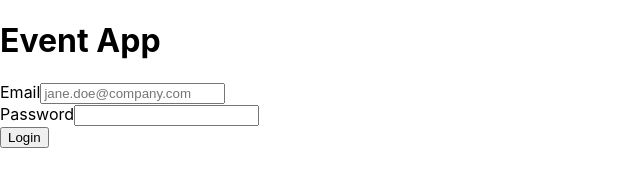
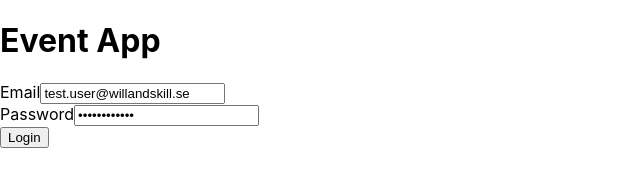
Before and after one commit to msoderblom/js-lessons-event-app, a React (Create React App) app: page / in a window 1280 px wide. Shown: the top 176 px of the page, without its empty margins (0-640 px from the left). Built offline with nearby package versions, Linux system fonts and the light colour scheme.

Commit message:
refactor input handling to use state variables

```diff
--- a/src/App.js
+++ b/src/App.js
@@ -1,21 +1,21 @@
-import React, { useRef } from "react";
+import React, { useState } from "react";
 
 const ROOT_URL = "http://yoshi.willandskill.eu:8999/api/v1/";
 const LOGIN_URL = `${ROOT_URL}auth/api-token-auth/`;
 
 function App() {
-  const emailInput = useRef(null);
-  const passwordInput = useRef(null);
+  const [email, setEmail] = useState("test.user@willandskill.se");
+  const [password, setPassword] = useState("js-lesson-10");
+
   function login() {
-    const email = emailInput.current.value;
-    const password = passwordInput.current.value;
     console.log(email);
     console.log(password);
     fetch(
       LOGIN_URL /* , {
       method: 'POST',
       headers: {
-        'Content-Type': 'application/json'
+        'Content-Type': 'application/json',
+        Authorization: `Bearer ${}`
       }
     } */
     );
@@ -26,16 +26,24 @@ function App() {
 
       <div>
         <div>
-          <label htmlFor="email">Email</label>
+          <label htmlFor="email" type="email">
+            Email
+          </label>
           <input
-            ref={emailInput}
             name="email"
             placeholder="jane.doe@company.com"
+            value={email}
+            onChange={(e) => setEmail(e.currentTarget.value)}
           />
         </div>
         <div>
           <label htmlFor="password">Password</label>
-          <input ref={passwordInput} name="password" type="password" />
+          <input
+            name="password"
+            type="password"
+            value={password}
+            onChange={(e) => setPassword(e.currentTarget.value)}
+          />
         </div>
         <button onClick={login}>Login</button>
       </div>
```
